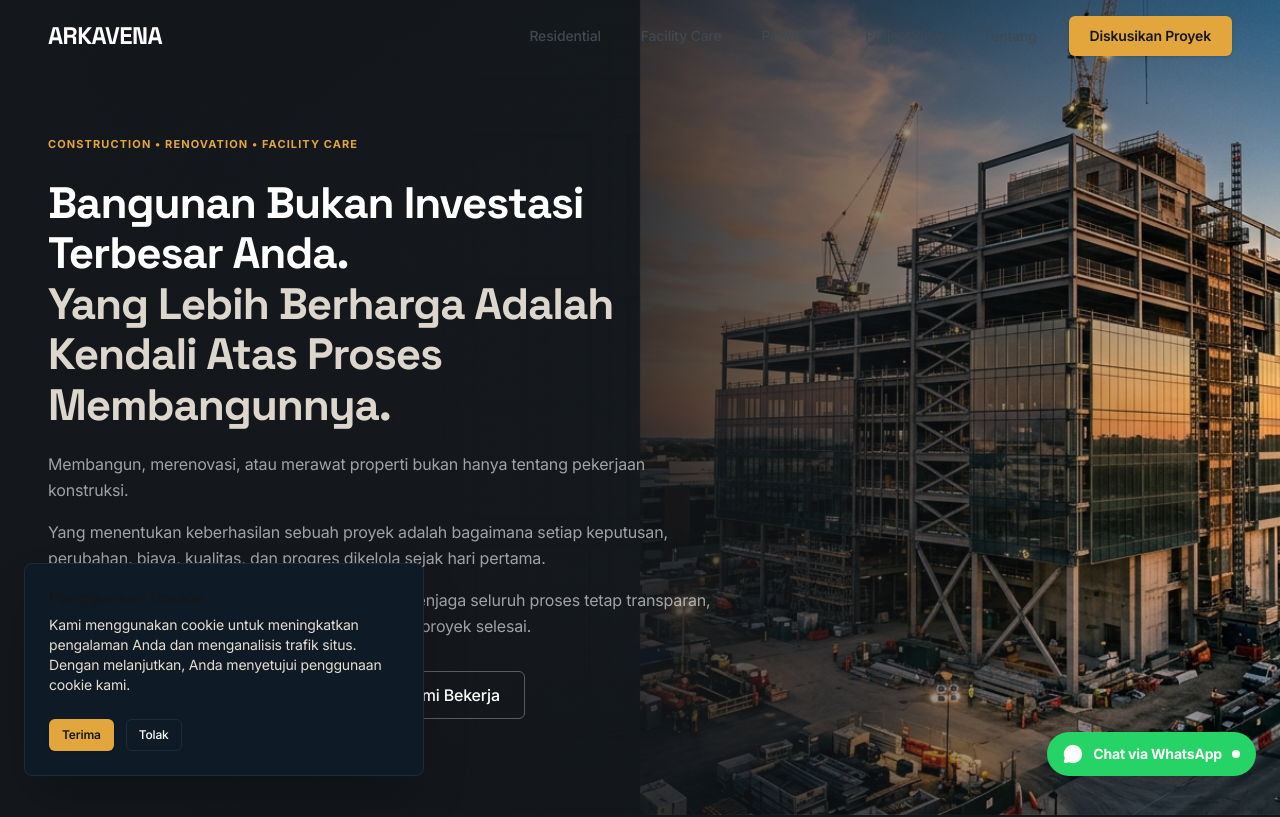
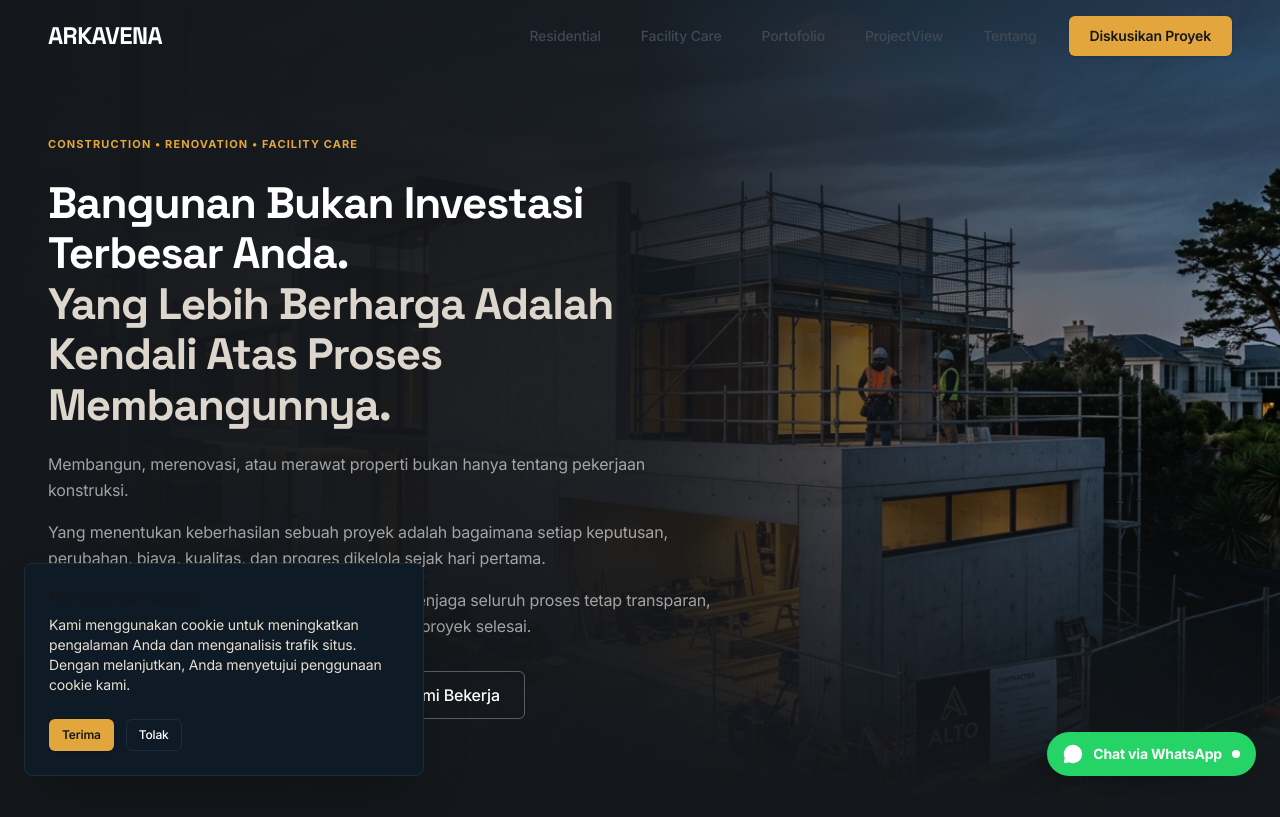
Before and after one commit to ervanlight/arkavena-website, a Next.js app: page / in a window 1280 px wide. Shown: the top 817 px of the page. Built offline with nearby package versions, Linux system fonts and the light colour scheme; no server answers.

Commit message:
feat: refine hero background for middle-up positioning with high-end 2-story residential project (_v13.jpg) and seamless dark gradient overlay

```diff
--- a/src/app/page.tsx
+++ b/src/app/page.tsx
@@ -77,12 +77,14 @@ export default function HomePage() {
     <>
       {/* 1. HERO */}
       <section className="relative bg-[#14171B] pt-28 pb-16 lg:pt-32 lg:pb-24 overflow-hidden">
-        <div className="absolute inset-0 z-0 before:absolute before:inset-0 before:bg-gradient-to-r before:from-[#14171B] before:via-[#14171B]/80 before:to-transparent before:z-10">
+        <div className="absolute inset-0 z-0">
+          <div className="absolute inset-0 bg-gradient-to-r from-[#14171B] via-[#14171B]/90 via-50% to-transparent z-10" />
+          <div className="absolute inset-0 bg-gradient-to-t from-[#14171B] via-transparent to-[#14171B]/40 z-10" />
           <Image
-            src="/images/hero_home_v10.jpg"
-            alt="ARKAVENA Project Control & Construction Architectural View"
+            src="/images/hero_home_v13.jpg"
+            alt="ARKAVENA Middle-Up Construction & Project Control"
             fill
-            className="object-cover object-right lg:object-center"
+            className="object-cover object-right md:object-center"
             priority
             unoptimized
           />
```
Also changed, not shown: public/images/hero_home_v12.jpg (added), public/images/hero_home_v13.jpg (added).
